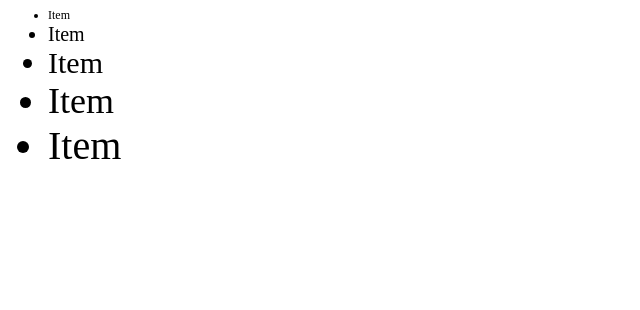
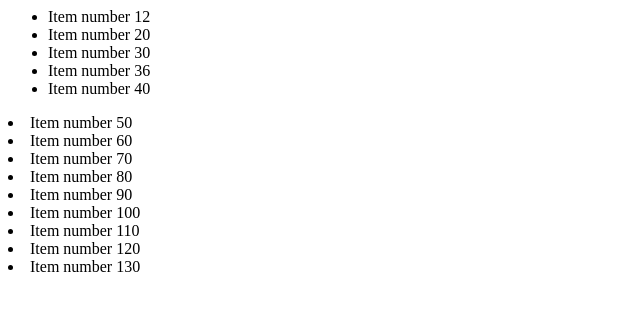
Before and after one commit to kharioki/learning-D3, a plain HTML site: page index.html in a window 1280 px wide. Shown: the whole page, without its empty margins (0-640 px from the left). Drawn offline with nearby package versions, Linux system fonts and the light colour scheme.

Commit message:
using enter and exit methods to append

```diff
--- a/index.html
+++ b/index.html
@@ -13,19 +13,35 @@
     </ul>
 
     <script>
-      var numArray = [12, 20, 30, 36, 40];
+      var numArray = [12, 20, 30, 36, 40, 50, 60, 70, 80, 90, 100, 110, 120, 130];
 
+      // select and append number to text
       // d3.selectAll(".items li")
       //   .data(numArray)
       //   .text(function(d) {
       //     return 'Item number ' + d;
       //   });
 
-      d3.selectAll(".items li")
+      // d3.selectAll(".items li")
+      //   .data(numArray)
+      //   .style("font-size", function(d) {
+      //     return d + "px";
+      //   });
+
+      // using enter and exit methods
+      var li = d3.select('body')
+        .selectAll(".items li")
         .data(numArray)
-        .style("font-size", function(d) {
-          return d + "px";
+        .text(function(d) {
+          return 'Item number ' + d;
         });
+
+      li.enter().append("li")
+        .text(function(d) {
+          return 'Item number ' + d;
+        });
+
+      li.exit().remove();
     </script>
   </body>
 </html>
```
